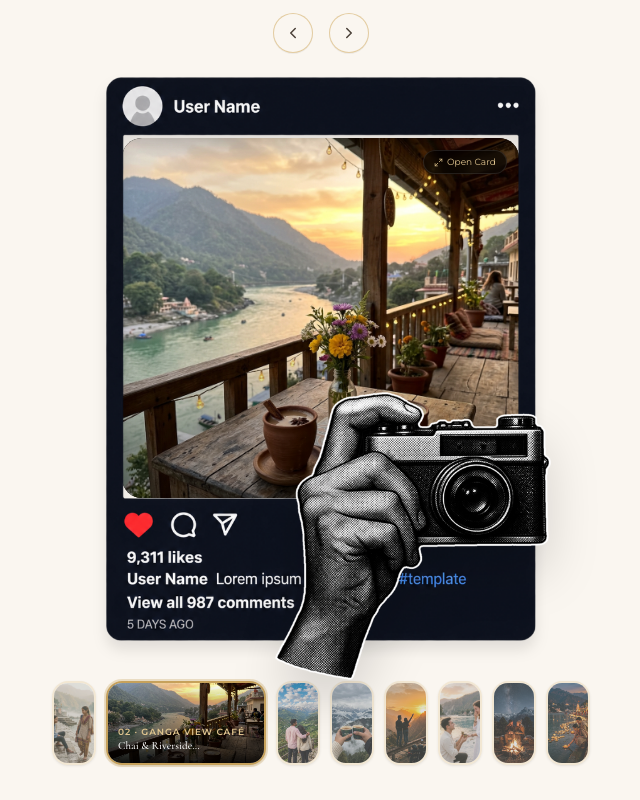
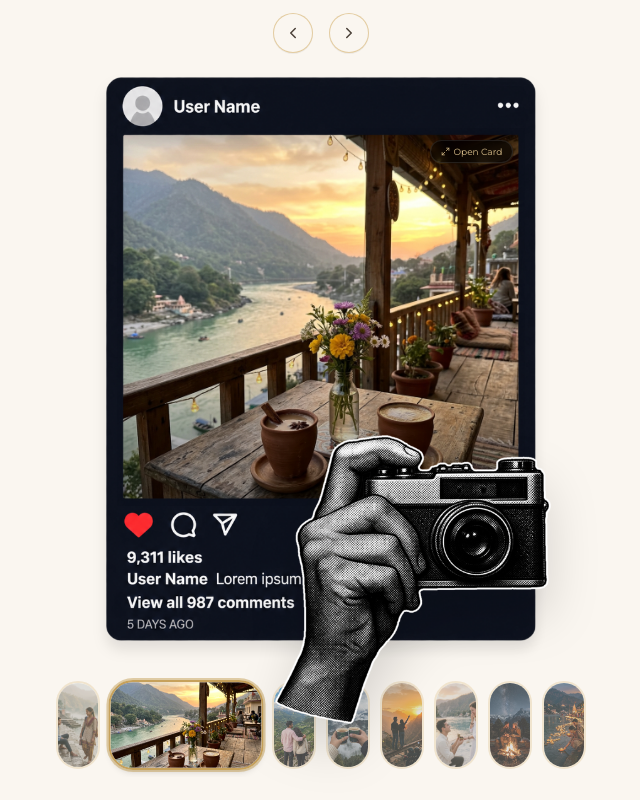
Before and after one commit to Rahulsara08/Saanjh-e-Ganga-in-Hrishikesh, a React (Vite) app: page / in a window 1280 px wide. Shown: the part 1180-1980 px from the top of the page, without its empty margins (319-959 px from the left). Built offline with nearby package versions, Linux system fonts and the light colour scheme; a web font is replaced by a local one.

Commit message:
Fix frame photo alignment, lower camera hand with independent pop-up, remove thumbnail text and add hover auto-open

```diff
--- a/src/components/StoryFrameOverlay.tsx
+++ b/src/components/StoryFrameOverlay.tsx
@@ -20,24 +20,24 @@ export const StoryFrameOverlay: React.FC<StoryFrameOverlayProps> = ({
       {/* Outer Card Container with aspect ratio matching the exact frame (685 : 899) */}
       <div
         onClick={onClick}
-        className="relative w-full aspect-[685/899] mx-auto cursor-pointer transition-transform duration-500 ease-out group-hover:scale-[1.015]"
+        className="relative w-full aspect-[685/899] mx-auto cursor-pointer transition-all duration-500 ease-out group-hover:scale-[1.018] group-hover:-translate-y-1"
       >
-        {/* Layer 1: The Photo (Fits precisely behind the inner cutout window of the frame) */}
-        {/* Cutout window coordinates in 685x899: Left 4.09%, Top 11.24%, Width 91.68%, Height 63.40% */}
-        {/* Given a slight 0.3% margin behind the dark border so zero white hairline gap is ever visible */}
+        {/* Layer 1: The Photo (Extends comfortably under the solid dark frame so zero white gap or corner is ever visible) */}
+        {/* Cutout window is at left 4.09%, top 11.24%, width 91.68%, height 63.40% */}
+        {/* Sits from left 2.5%, top 9.0%, width 95.0%, height 67.0% without clipping corners */}
         <div
-          className="absolute overflow-hidden rounded-[14px] sm:rounded-[20px] bg-black z-10 shadow-inner"
+          className="absolute overflow-hidden bg-black z-10"
           style={{
-            left: '3.8%',
-            top: '10.9%',
-            width: '92.2%',
-            height: '63.8%',
+            left: '2.5%',
+            top: '9.0%',
+            width: '95.0%',
+            height: '67.0%',
           }}
         >
           {children}
         </div>
 
-        {/* Layer 2: Clean Instagram Frame Image (Background Layer) */}
+        {/* Layer 2: Clean Instagram Frame Image (Background Layer with natural inner rounded cutout) */}
         <img
           src={instagramCleanFrame}
           alt="Instagram Story Frame"
@@ -45,20 +45,20 @@ export const StoryFrameOverlay: React.FC<StoryFrameOverlayProps> = ({
         />
 
         {/* Layer 3: Halftone Hand Holding Camera (Foreground Layer) */}
-        {/* Overlapping the lower-right area, positioned slightly lower so it naturally comes upward from below */}
-        {/* Pop-up animation when cursor hovers over the frame */}
+        {/* Positioned lower so it naturally comes upward from below the frame, camera prominently on lower right */}
+        {/* Independent pop-up animation: lifts and scales higher on cursor hover than the main frame */}
         <div
-          className="absolute z-30 pointer-events-none transition-all duration-400 ease-out transform group-hover:scale-108 group-hover:-translate-y-2.5 group-hover:-rotate-1 drop-shadow-2xl"
+          className="absolute z-30 pointer-events-none transition-all duration-400 cubic-bezier(0.34, 1.56, 0.64, 1) transform group-hover:scale-112 group-hover:-translate-y-3.5 group-hover:-rotate-2 drop-shadow-2xl"
           style={{
             left: '39.4%',
-            top: '55.8%',
+            top: '63.5%',
             width: '64.2%',
           }}
         >
           <img
             src={vintageCameraHand}
             alt="Hand holding vintage camera"
-            className="w-full h-auto object-contain"
+            className="w-full h-auto object-contain transition-transform duration-300"
           />
         </div>
       </div>
--- a/src/components/StoryHoverExpand.tsx
+++ b/src/components/StoryHoverExpand.tsx
@@ -1,5 +1,5 @@
 import React, { useRef, useEffect, useState } from 'react';
-import { motion, AnimatePresence } from 'framer-motion';
+import { motion } from 'framer-motion';
 
 interface StoryHoverItem {
   id: string;
@@ -71,29 +71,30 @@ export const StoryHoverExpand: React.FC<StoryHoverExpandProps> = ({
             <motion.div
               key={story.id}
               ref={isActive ? activeItemRef : null}
-              className={`relative cursor-pointer overflow-hidden rounded-xl sm:rounded-2xl border-2 shrink-0 transition-colors duration-300 shadow-sm ${
+              className={`relative cursor-pointer overflow-hidden rounded-2xl sm:rounded-3xl border-2 shrink-0 transition-all duration-300 ${
                 isActive
-                  ? 'border-[#C6A15B] ring-2 ring-[#C6A15B]/30'
-                  : 'border-[#DFC48F]/40 hover:border-[#C6A15B]/70 opacity-75 hover:opacity-100'
+                  ? 'border-[#C6A15B] ring-2 ring-[#C6A15B]/50 shadow-md scale-[1.02]'
+                  : 'border-[#DFC48F]/50 hover:border-[#C6A15B]/80 opacity-70 hover:opacity-100 hover:scale-[1.03]'
               }`}
               initial={false}
               animate={{
                 width: isActive
                   ? isMobile
-                    ? '6.5rem'
-                    : '10rem'
+                    ? '6.25rem'
+                    : '9.5rem'
                   : isMobile
                   ? '2.1rem'
                   : '2.75rem',
-                height: isMobile ? '4.25rem' : '5.25rem',
+                height: isMobile ? '4.25rem' : '5.5rem',
               }}
               transition={{
                 type: 'spring',
                 stiffness: 280,
-                damping: 26,
-                mass: 0.8,
+                damping: 24,
+                mass: 0.65,
               }}
               onClick={() => onSelect(index)}
+              onMouseEnter={() => onSelect(index)}
               onHoverStart={() => onSelect(index)}
             >
               {/* Photo */}
@@ -107,26 +108,6 @@ export const StoryHoverExpand: React.FC<StoryHoverExpandProps> = ({
               {!isActive && (
                 <div className="absolute inset-0 bg-black/15 transition-opacity hover:opacity-0" />
               )}
-
-              {/* Active Expanded Overlay with story metadata (Skiper UI style reveal) */}
-              <AnimatePresence>
-                {isActive && (
-                  <motion.div
-                    initial={{ opacity: 0 }}
-                    animate={{ opacity: 1 }}
-                    exit={{ opacity: 0 }}
-                    transition={{ duration: 0.25 }}
-                    className="absolute inset-0 bg-gradient-to-t from-black/90 via-black/40 to-transparent flex flex-col justify-end p-1.5 sm:p-2.5 text-left"
-                  >
-                    <span className="text-[8px] sm:text-[9px] font-sans font-bold text-[#DFC48F] tracking-widest uppercase">
-                      0{index + 1} · {story.location ? story.location.split(',')[0] : 'Story'}
-                    </span>
-                    <p className="text-[10px] sm:text-[11px] font-serif font-medium text-white line-clamp-1 leading-snug">
-                      {story.title}
-                    </p>
-                  </motion.div>
-                )}
-              </AnimatePresence>
             </motion.div>
           );
         })}
```
